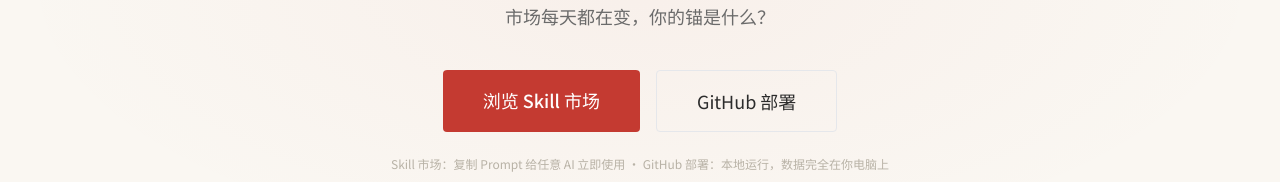
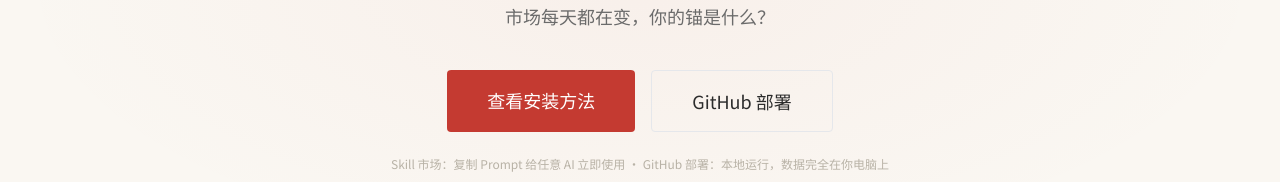
Before and after one commit to lj22503/invest-brain, a Next.js app: page / in a window 1280 px wide. Shown: the part 7296-7478 px from the top of the page. Built offline with nearby package versions, Linux system fonts and the light colour scheme.

Commit message:
chore(home): rename primary CTA from 'browse skill market' to 'view install'

```diff
--- a/app/page.tsx
+++ b/app/page.tsx
@@ -411,7 +411,7 @@ export default function Home() {
           <p className="text-ink-light text-lg mb-10">市场每天都在变，你的锚是什么？</p>
           <div className="flex gap-4 justify-center flex-wrap">
             <a href="/openapi" className="inline-block bg-vermillion text-white px-10 py-4 rounded text-lg font-medium hover:bg-[#A8322A] transition-colors">
-              浏览 Skill 市场
+              查看安装方法
             </a>
             <a href="https://github.com/lj22503/invest-brain" className="inline-block border border-border text-ink px-10 py-4 rounded text-lg hover:border-ink transition-colors">
               GitHub 部署
```
